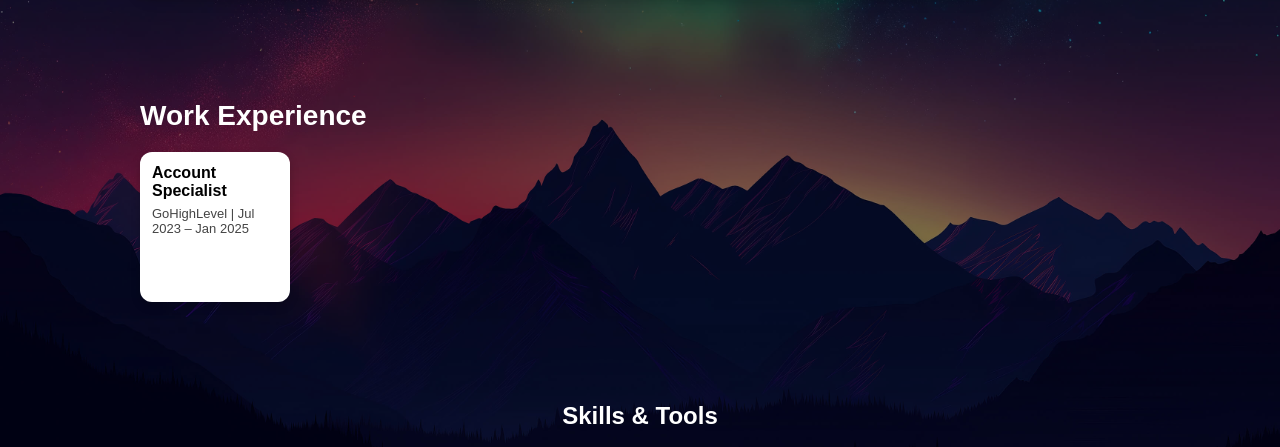
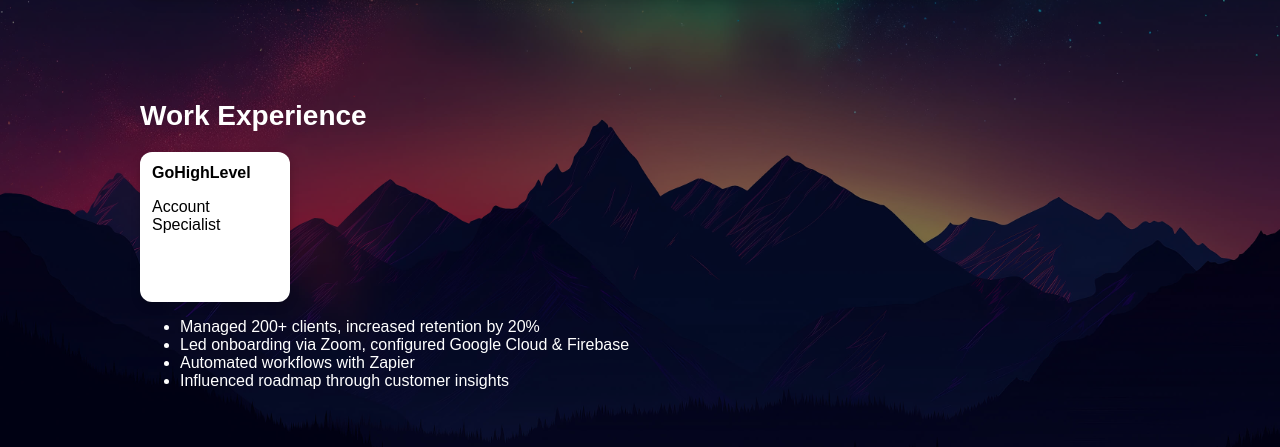
Before and after one commit to Viishy/Viishy.github.io, a plain HTML site: page index.html in a window 1280 px wide. Shown: the part 274-721 px from the top of the page. Drawn offline with Linux system fonts and the light colour scheme.

Commit message:
Update index.html

```diff
--- a/index.html
+++ b/index.html
@@ -31,10 +31,10 @@
     <h2>Work Experience</h2>
 
     <!-- Experience Cards -->
-   <div class="experience-card" onclick="expandCard(this)">
-  <div class="experience-content">
-    <h3>Account Specialist</h3>
-    <p class="company">GoHighLevel | Jul 2023 – Jan 2025</p>
+   <div class="experience-card" onclick="openModal('modal-ghl')">
+  <h3> GoHighLevel</h3>
+  <p> Account Specialist </p>
+</div>
     <ul>
       <li>Managed 200+ clients, increased retention by 20%</li>
       <li>Led onboarding via Zoom, configured Google Cloud & Firebase</li>
```
